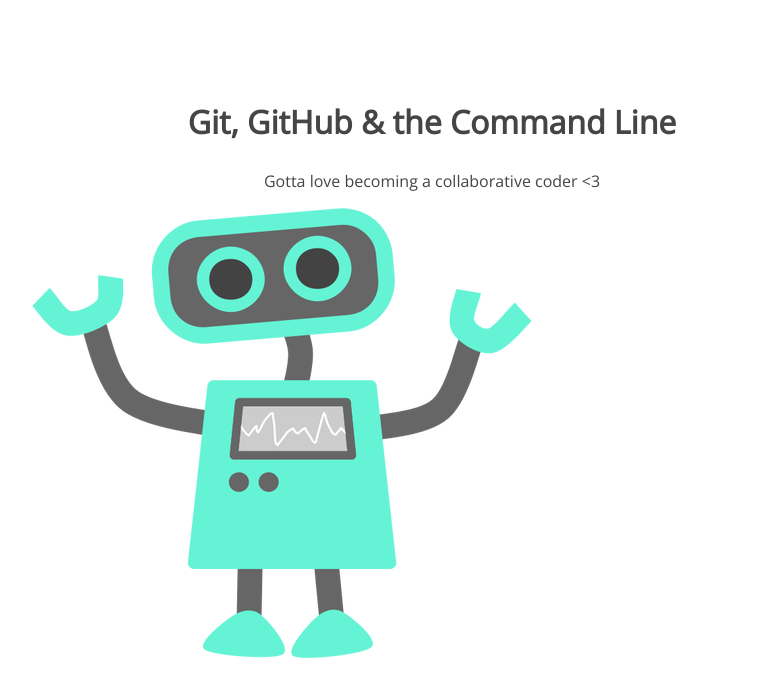
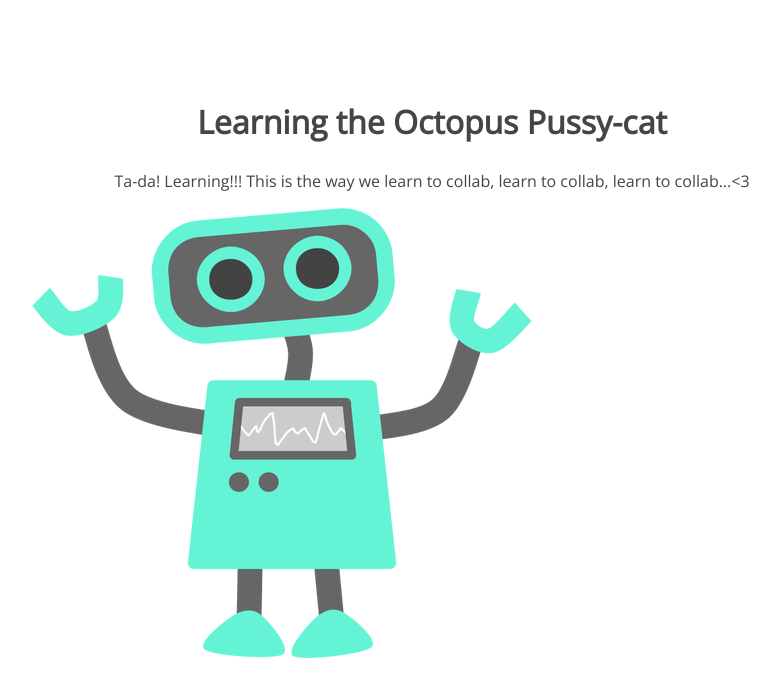
Before and after one commit to raenbowisp/105-project, a plain HTML site: page index.html in a window 1280 px wide. Shown: the whole page, without its empty margins (208-988 px from the left). Drawn offline with nearby package versions, Linux system fonts and the light colour scheme.

Commit message:
Changes to text

```diff
--- a/index.html
+++ b/index.html
@@ -8,8 +8,8 @@
 </head>
 <body>
 	<section>
-		<h1>Git, GitHub & the Command Line</h1>
-		<p>Gotta love becoming a collaborative coder <3</p>
+		<h1>Learning the Octopus Pussy-cat</h1>
+		<p>Ta-da! Learning!!! This is the way we learn to collab, learn to collab, learn to collab...<3</p>
 		<img src="img/happy-blue-robot.png">
 	</section>
 </body>
```
